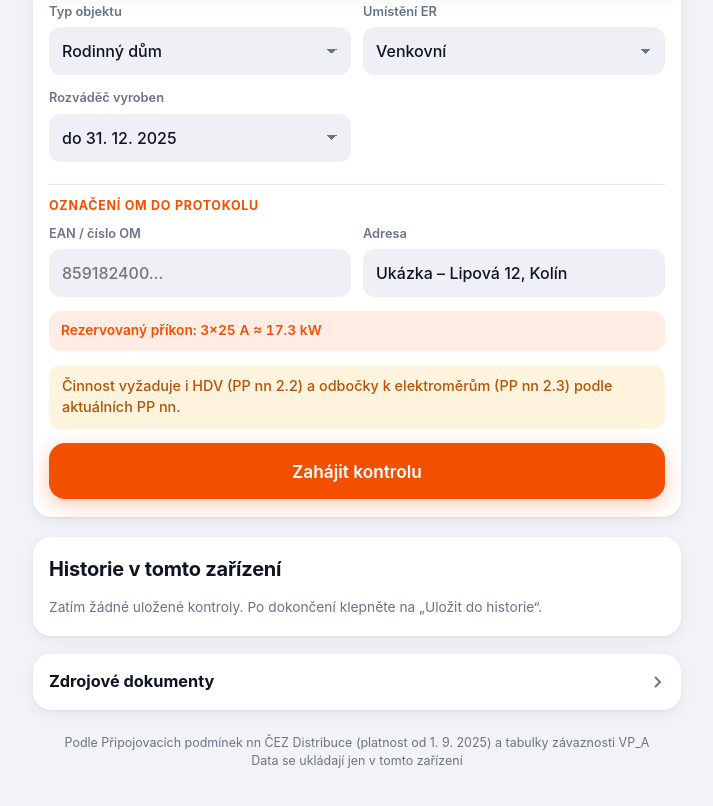
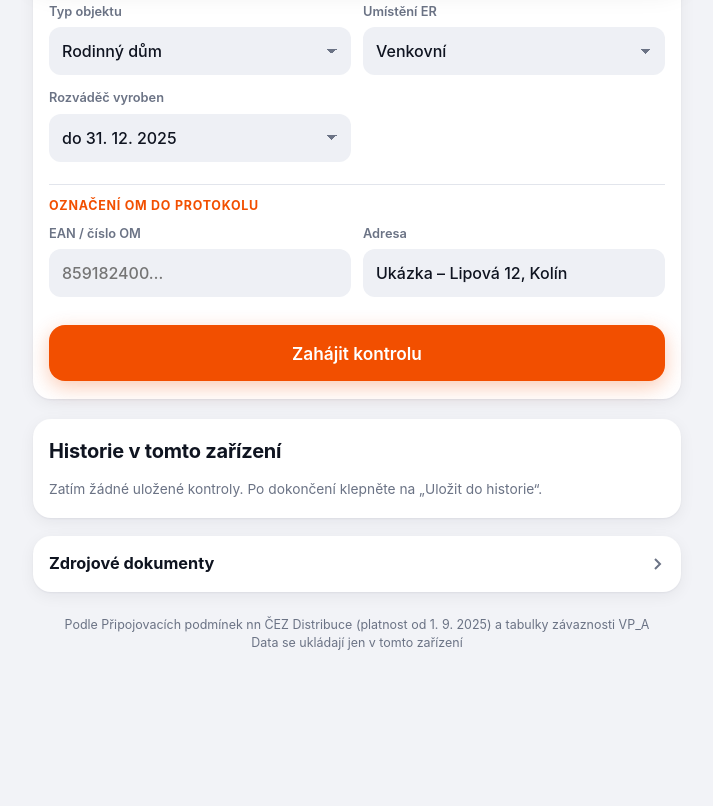
Before and after one commit to qhv6gj47nc-gif/kontrola-om, a plain HTML site: page KontrolaOM/Web/index.html in a window 1280 px wide. Shown: the part 811-1617 px from the top of the page, without its empty margins (283-996 px from the left). Drawn offline with Linux system fonts and the light colour scheme.

Commit message:
v1.33: na údajích jen upozornění na chyby v zadání
Co-Authored-By: Claude Opus 5.5 <noreply@anthropic.com>
Claude-Session: https://claude.ai/code/session_011NYaDSQRYJ3dYPPdqZNeyg

```diff
--- a/KontrolaOM/Web/index.html
+++ b/KontrolaOM/Web/index.html
@@ -534,19 +534,12 @@ function renderTop(){
   document.querySelectorAll("#char button").forEach(b=>b.setAttribute("aria-pressed",b.dataset.v===S.char));
   $("sazba-box").hidden=false; $("sazbaZ-l").hidden=$("fzm-l").hidden=$("jzm-l").hidden=S.mode!=="sazba"; $("jistic-t").textContent=S.mode==="sazba"&&S.jzm==="zvys"?"Hlavní jistič po navýšení (A)":S.mode==="sazba"&&S.jzm==="sniz"?"Hlavní jistič po snížení (A)":"Hlavní jistič před EM (A)"; $("sazbaNa-t").textContent=S.mode==="sazba"?"Požadovaná sazba":"Distribuční sazba"; $("zasah-l").hidden=true; $("vyroba-box").hidden=S.vyroba!=="ano"; $("vyrNav-l").hidden=S.mode!=="sazba";
   const c=[]; if(j()){c.push("Rezervovaný příkon: "+S.faze+"×"+j()+" A ≈ "+(S.faze==="3"?(j()*0.4*Math.sqrt(3)).toFixed(1):(j()*0.23).toFixed(1))+" kW")}
-  $("calc").innerHTML=c.map(esc).join("<br>"); $("calc").hidden=!c.length;
+  $("calc").innerHTML=""; $("calc").hidden=true;
   const b=[]; if(j()>80)b.push(["bad","Jistič nad 80 A: OM vyžaduje nepřímé měření s MTP. Tato pomůcka ho zatím nepokrývá."]);
   if(S.mode==="sazba"&&S.sazbaZ===S.sazbaNa&&!S.jzm)b.push(["warn","Současná a požadovaná sazba jsou stejné. Pokud jde jen o změnu hlavního jističe, vyberte ji v poli Změna hlavního jističe."]);
   {const R=REQ(),A=acts().filter(k=>VPA[k]);
-   if(maskTol())b.push(["info","Elektroměr typu B při změně sazby: krycí maska není závada (závadou je jen při navýšení výkonu FVE). Ostatní podmínky platí beze změny."]);
-   if(spolEx())b.push(["info","Společný ER s již osazenými elektroměry: krycí maska nebrání montáži EM ani změně sazby (výjimka). Ostatní podmínky platí beze změny."]);
-   if(R.hdv||R.odb)b.push(["warn","Činnost vyžaduje i "+[R.hdv?"HDV (PP nn 2.2)":"",R.odb?"odbočky k elektroměrům (PP nn 2.3)":""].filter(Boolean).join(" a ")+" podle aktuálních PP nn."]);
-   if(R.y.length)b.push(["warn","Od 1. 1. 2024 se u této činnosti vyžaduje "+[...new Set(R.y)].map(c=>c==="maska"?"ER bez masky (3.2.2)":"jističe dle PP nn (3.4.1)").join(" a ")+"."]);
-   if(A.includes("porucha"))b.push(["info","Při výměně prvků při poruše musí PP nn splňovat jen měněný prvek. Ostatní body označte jako Netýká se."]);
-   if(S.mode==="sazba"&&S.fzm==="f13"&&S.faze!=="3")b.push(["warn","Změna na 3F: nastavte nahoře Počet fází na 3f (cílový stav)."]);
-   if(S.mode==="sazba"&&S.fzm==="f31"&&S.faze!=="1")b.push(["warn","Změna na 1F: nastavte nahoře Počet fází na 1f (cílový stav)."]);}
-  if(two()&&TAR[S.sazbaNa].nosp)b.push(["info",(S.em==="amm"||S.em==="typb")?"Sazba "+S.sazbaNa+" s elektroměrem "+(S.em==="amm"?"AMM":"typu B")+": spínací prvek (HDO) není nutné osazovat.":"Sazba "+S.sazbaNa+": bez spínacího prvku jen s elektroměrem AMM nebo typu B. S klasickým elektroměrem je nutné osadit HDO."]);
-  if(S.mode==="sazba"&&TAR[S.sazbaZ]&&!TAR[S.sazbaZ].two&&two())b.push(["info",sp()?"Přechod z jednotarifu na dvoutarif: je nutný spínací prvek, blokování a dvoutarifový EM.":"Přechod z jednotarifu na dvoutarif: je nutný dvoutarifový EM."]);
+   if(S.mode==="sazba"&&S.fzm==="f13"&&S.faze!=="3")b.push(["warn","Změna na 3F: nastavte Počet fází na 3f (cílový stav)."]);
+   if(S.mode==="sazba"&&S.fzm==="f31"&&S.faze!=="1")b.push(["warn","Změna na 1F: nastavte Počet fází na 1f (cílový stav)."]);}
   $("banners").innerHTML=b.map(x=>'<div class="banner '+x[0]+'">'+esc(x[1])+'</div>').join("");
 }
 function renderVerdict(){
```
Also changed, not shown: 1 other file.
